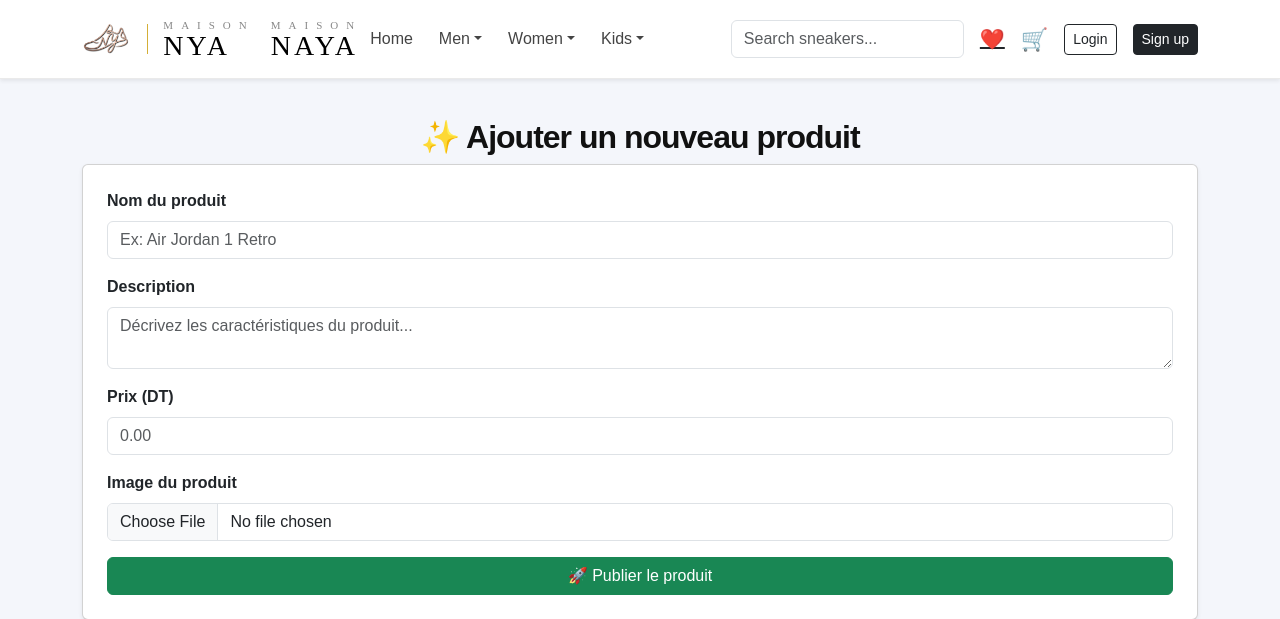
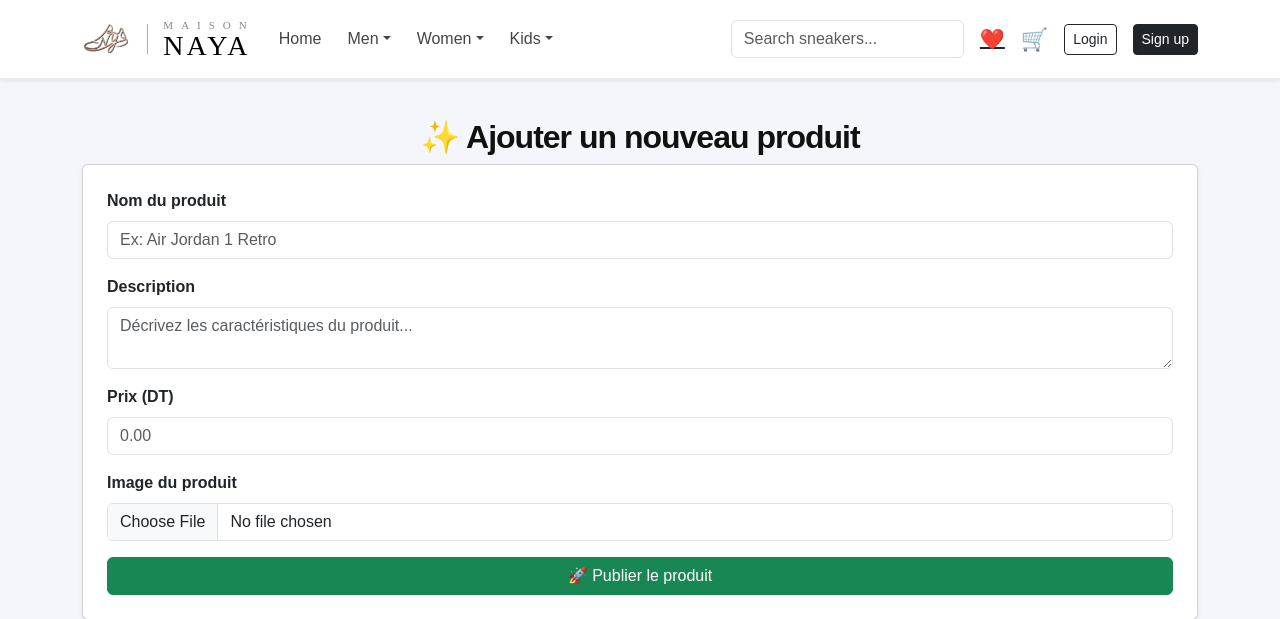
Before and after one commit to yosra770/Projet, a PHP site: page /web2/Produits/ajout.php in a window 1280 px wide. Shown: the top 619 px of the page. Run offline with PHP 8.4, Linux system fonts and the light colour scheme.

Commit message:
modif header

```diff
--- a/includes/header.php
+++ b/includes/header.php
@@ -35,11 +35,8 @@ if (!empty($_SESSION['panier'])) {
 
       <div class="separator"></div>
 
-      <div class="brand-signature">
-        <span class="m-text">MAISON</span>
-        <span class="n-text">NYA</span>
-      </div>
-    </a>
+
+
 
    <div class="brand-signature">
       <span class="m-text">MAISON</span>
```
